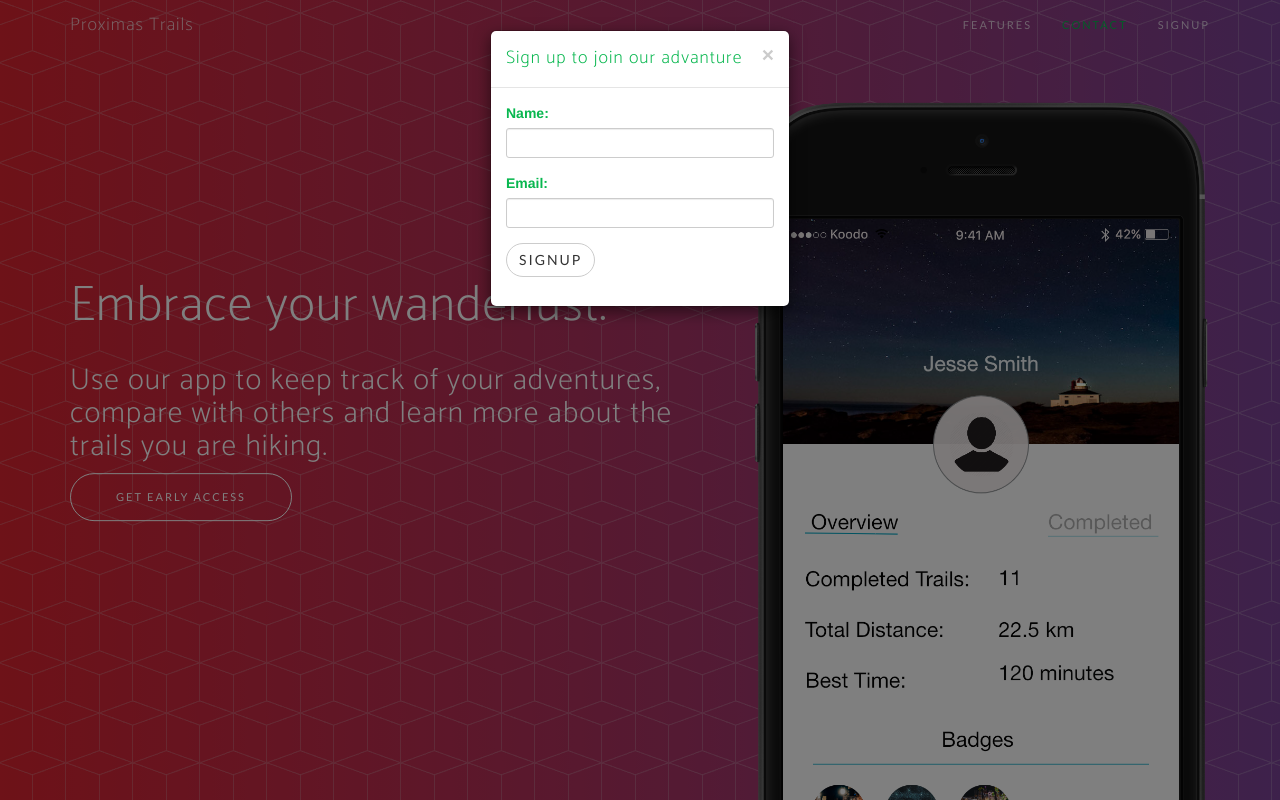
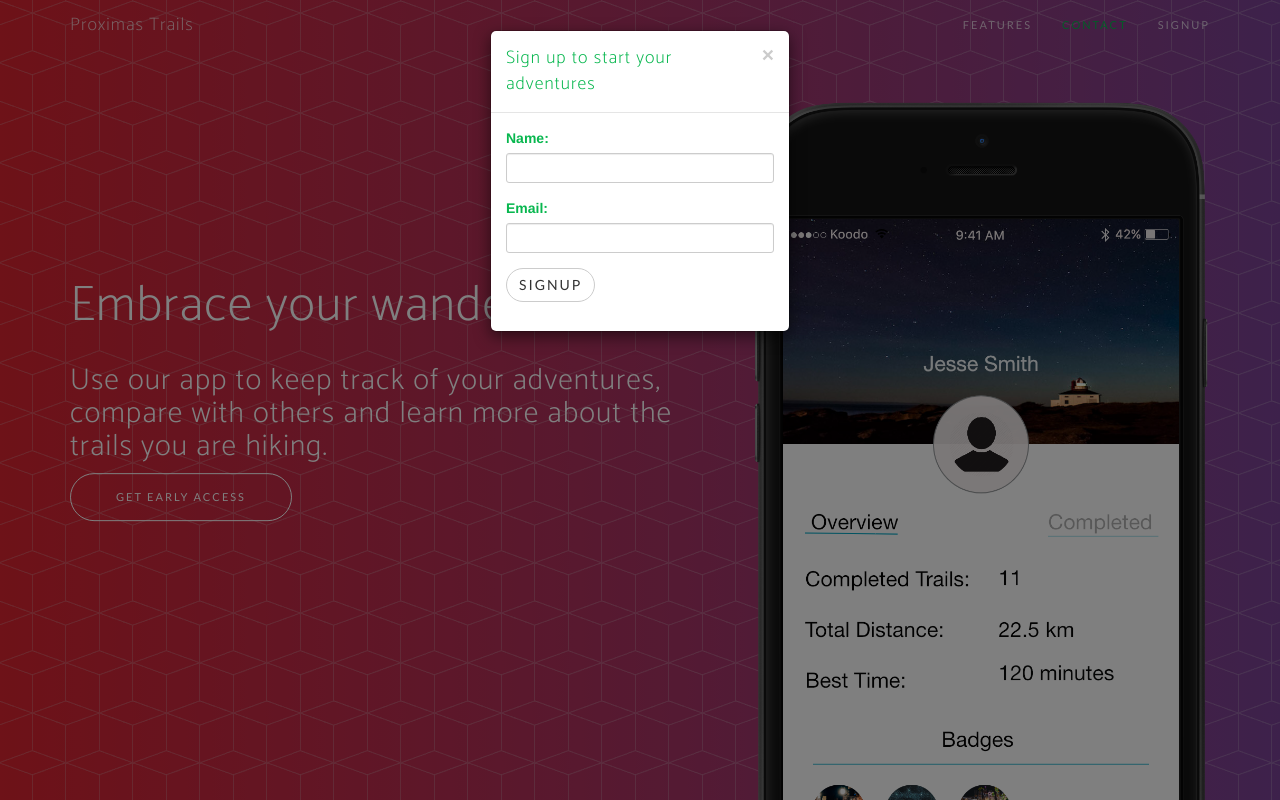
Before and after one commit to shawnchendev/ProximasTrail_webpage, a plain HTML site: page public/index.html in a window 1280 px wide. Both pictures are taken after a click on the link "SIGNUP". Shown: the top 800 px of the page. Drawn offline with nearby package versions, Linux system fonts and the light colour scheme; files that its build step writes are made by us from their sources; a web font is replaced by a local one.

Commit message:
add travis and fix index

```diff
--- a/public/index.html
+++ b/public/index.html
@@ -234,7 +234,7 @@
       <div class="modal-content text-primary">
         <div class="modal-header">
           <button type="button" class="close" data-dismiss="modal">&times;</button>
-          <h4 class="modal-title text-primary">Sign up to join our advanture</h4>
+          <h4 class="modal-title text-primary">Sign up to start your adventures</h4>
         </div>
         <div class="modal-body">
           <form>
```
Also changed, not shown: .travis.yml (added).
